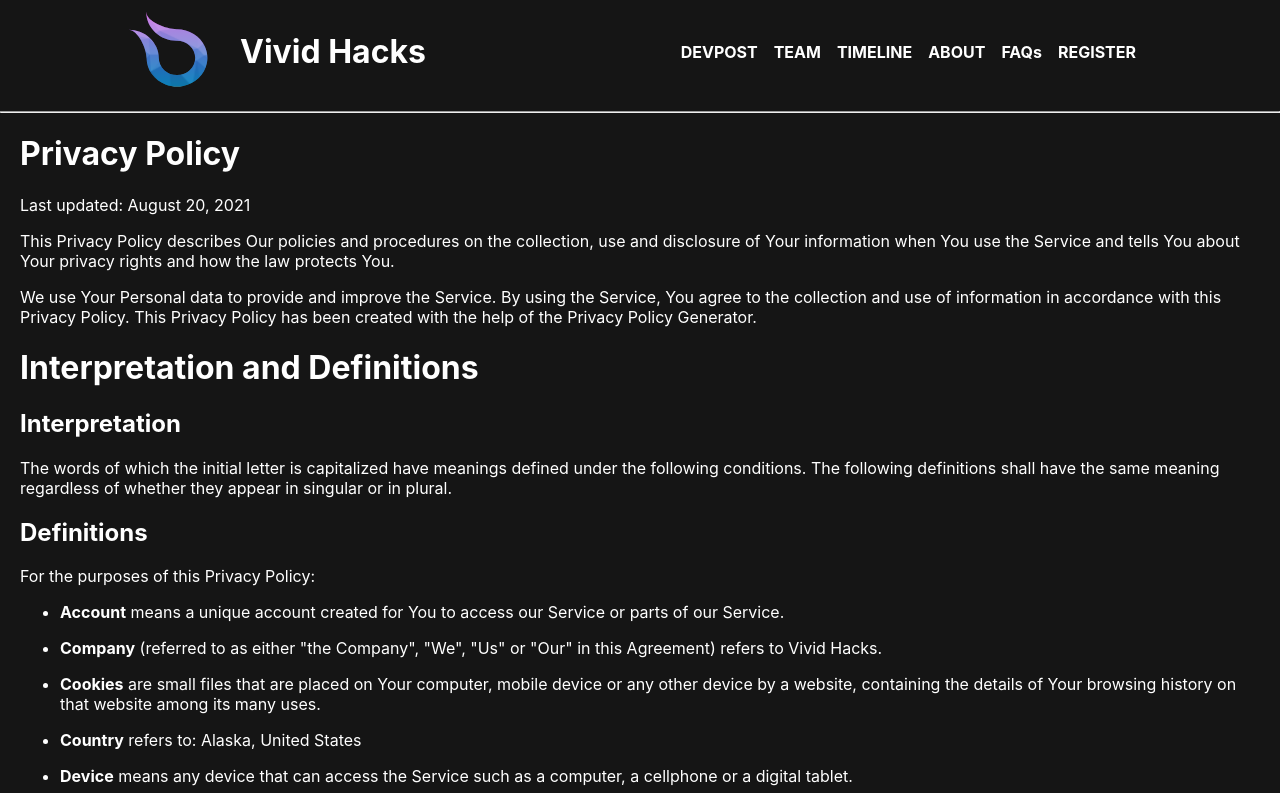
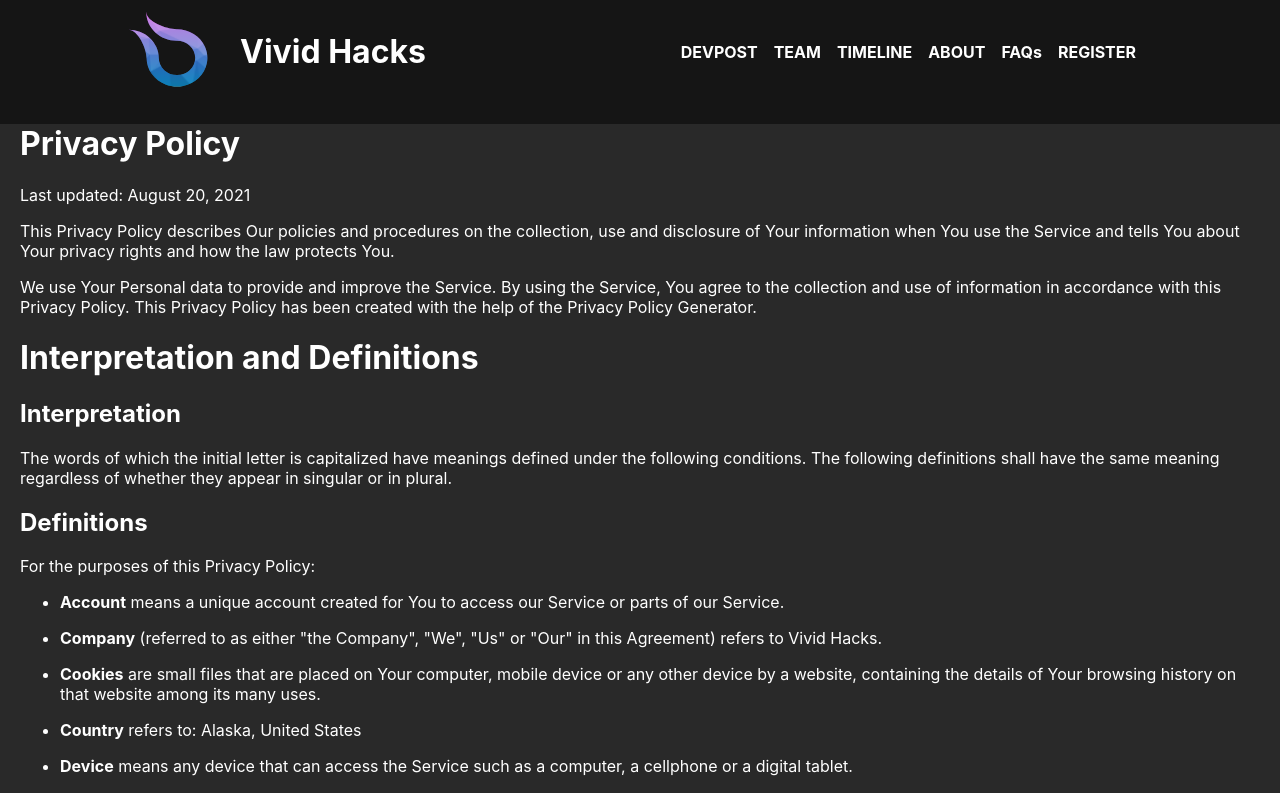
Before and after one commit to Vivid-Hacks/vividhacks-site, a Next.js app: page /privacy-policy in a window 1280 px wide. Shown: the top 793 px of the page. Built offline with nearby package versions, Linux system fonts and the light colour scheme.

Commit message:
Update privacy-policy.js

```diff
--- a/pages/privacy-policy.js
+++ b/pages/privacy-policy.js
@@ -15,8 +15,7 @@
         return (
             <div>
                 <Navbar />
-               <hr style={{width: "100%"}}></hr>
-                <div style={{marginLeft: "20px", marginRight: "20px"}}>
+                <div style={{ paddingLeft: "20px", paddingRight: "20px", backgroundColor: "#292929"}}>
                     <h1>Privacy Policy</h1>
                     <p>Last updated: August 20, 2021</p>
                     <p>This Privacy Policy describes Our policies and procedures on the collection, use and disclosure of Your information when You use the Service and tells You about Your privacy rights and how the law protects You.</p>
```
Lines whose indentation alone changed are shown as unchanged.
